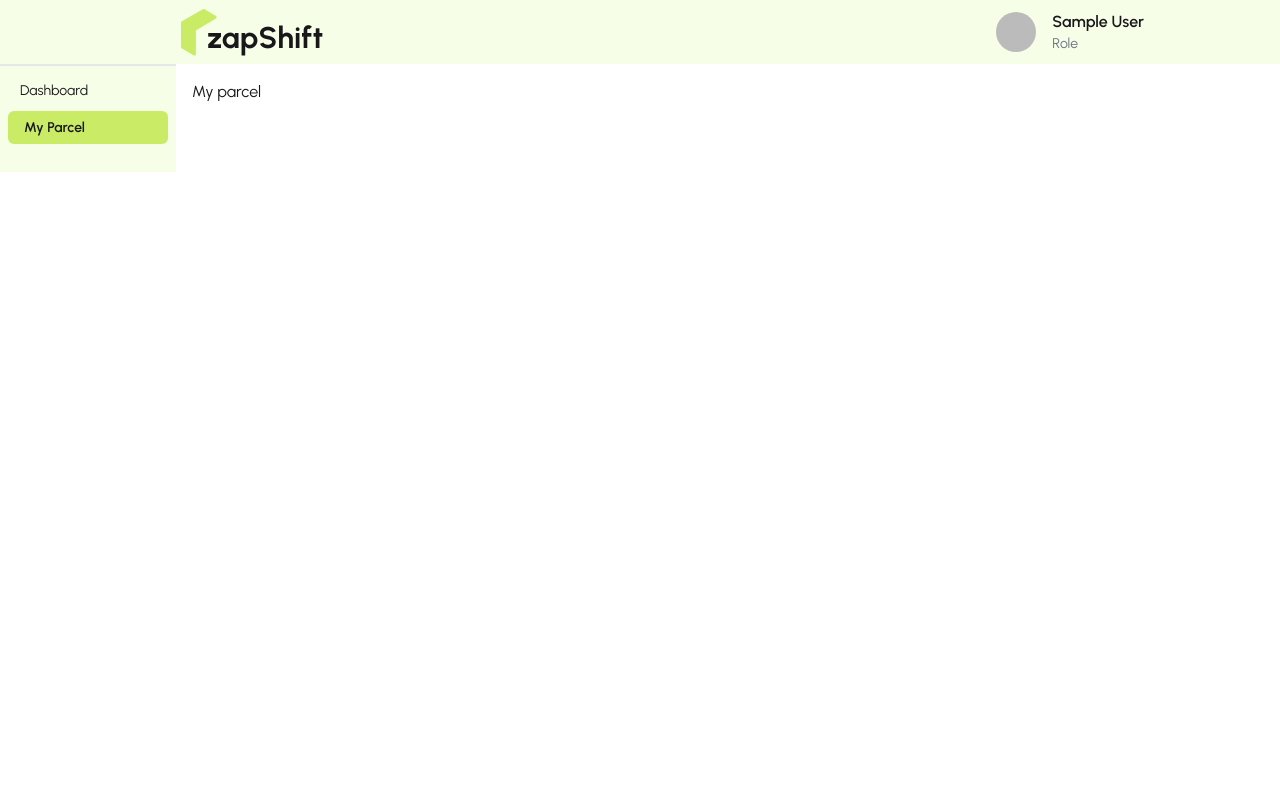
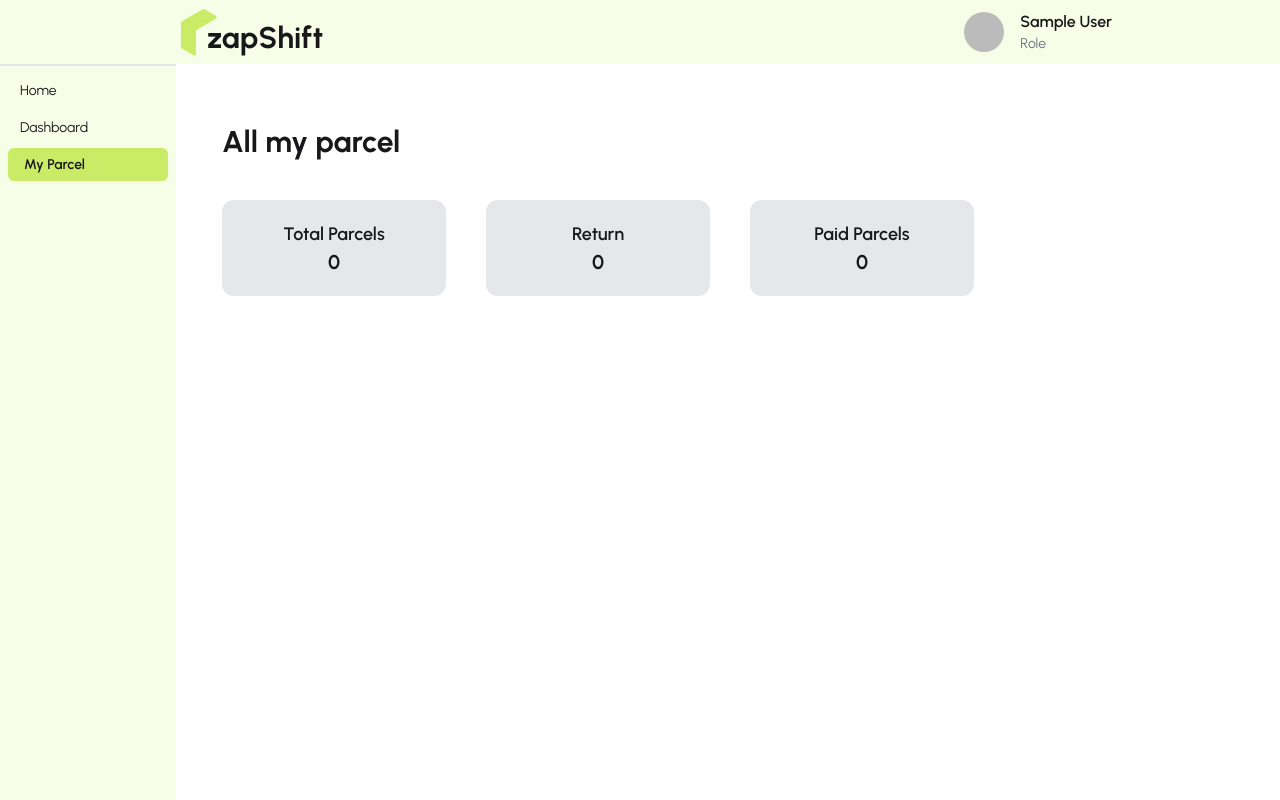
Before and after one commit to lijanahmmed/Zap-Shift-Client, a React (Vite) app: page /my-parcel in a window 1280 px wide. Built offline with nearby package versions, Linux system fonts and the light colour scheme; no server answers; sample sign-in values are in the browser's storage.

Commit message:
added my parcel and install tanstack-query

```diff
--- a/package.json
+++ b/package.json
@@ -11,6 +11,7 @@
   },
   "dependencies": {
     "@tailwindcss/vite": "^4.1.17",
+    "@tanstack/react-query": "^5.90.16",
     "axios": "^1.13.2",
     "firebase": "^12.7.0",
     "leaflet": "^1.9.4",
--- a/src/layouts/DashboardLayout.jsx
+++ b/src/layouts/DashboardLayout.jsx
@@ -7,6 +7,16 @@ const DashboardLayout = () => {
   const { user } = useAuth();
   const links = (
     <>
+      <li>
+        <NavLink
+          to="/"
+          className={({ isActive }) =>
+            isActive ? "bg-primary px-4 font-semibold rounded-md" : "hover:bg-primary"
+          }
+        >
+          Home
+        </NavLink>
+      </li>
       <li>
         <NavLink
           to="/dashboard"
@@ -34,7 +44,7 @@ const DashboardLayout = () => {
     <div className="drawer lg:drawer-open">
       <input id="my-drawer-4" type="checkbox" className="drawer-toggle" />
       <div className="drawer-content">
-        <nav className="navbar w-full bg-lime-50">
+        <nav className="navbar w-full bg-lime-50 py-2">
           <label
             htmlFor="my-drawer-4"
             aria-label="open sidebar"
@@ -61,7 +71,7 @@ const DashboardLayout = () => {
                 <Logo></Logo>
               </Link>
             </div>
-            <div className="flex items-center gap-4 mr-10 lg:mr-32">
+            <div className="flex items-center gap-4 mr-10 lg:mr-40">
               <div>
                 <img className="w-10 rounded-full" src={user.photoURL} alt="" />
               </div>
@@ -73,7 +83,7 @@ const DashboardLayout = () => {
           </div>
         </nav>
 
-        <div className="p-4">
+        <div className="w-11/12 mx-auto mt-15">
           <Outlet></Outlet>
         </div>
       </div>
@@ -84,7 +94,7 @@ const DashboardLayout = () => {
           aria-label="close sidebar"
           className="drawer-overlay"
         ></label>
-        <div className="flex flex-col items-start bg-lime-50 w-44 mt-16 pt-2 pb-5 lg:mt-0 lg:pt-16">
+        <div className="min-h-full flex flex-col items-start bg-lime-50 w-44 mt-16 pt-2 pb-5 lg:mt-0 lg:pt-16">
           <div className="border border-gray-200 w-full hidden lg:block"></div>
           <ul className="menu w-full grow space-y-1">{links}</ul>
         </div>
--- a/src/main.jsx
+++ b/src/main.jsx
@@ -5,12 +5,17 @@ import "./index.css";
 import { router } from "./routes/router.jsx";
 import AuthProvider from "./Context/AuthContext/AuthProvider.jsx";
 import { ToastContainer } from "react-toastify";
+import { QueryClient, QueryClientProvider } from "@tanstack/react-query";
+
+const queryClient = new QueryClient();
 
 createRoot(document.getElementById("root")).render(
   <StrictMode>
-    <AuthProvider>
-      <RouterProvider router={router}></RouterProvider>
-      <ToastContainer></ToastContainer>
-    </AuthProvider>
+    <QueryClientProvider client={queryClient}>
+      <AuthProvider>
+        <RouterProvider router={router}></RouterProvider>
+        <ToastContainer></ToastContainer>
+      </AuthProvider>
+    </QueryClientProvider>
   </StrictMode>
 );
--- a/src/pages/Dashboard/MyParcel/Myparcel.jsx
+++ b/src/pages/Dashboard/MyParcel/Myparcel.jsx
@@ -1,11 +1,38 @@
-import React from 'react';
+import { useQuery } from "@tanstack/react-query";
+import React from "react";
+import useAuth from "../../../Hook/useAuth";
+import useAxiosSecure from "../../../Hook/useAxiosSecure";
 
-const Myparcel = () => {
-    return (
-        <div>
-            My parcel
+const MyParcel = () => {
+  const { user } = useAuth();
+  const axiosSecure = useAxiosSecure();
+  const { data: parcels = [] } = useQuery({
+    queryKey: ["myParcel", user?.email],
+    queryFn: async () => {
+      const res = await axiosSecure.get(`/parcels?email=${user?.email}`);
+      return res.data;
+    },
+  });
+
+  return (
+    <div>
+      <h2 className="text-3xl font-bold">All my parcel</h2>
+      <div className="flex flex-col md:flex-row md:gap-10">
+        <div className="px-10 py-5 bg-gray-200 rounded-xl text-center mt-10 w-full md:w-56">
+          <h4 className="text-lg font-semibold">Total Parcels</h4>
+          <p className="text-xl font-bold">{parcels.length}</p>
         </div>
-    );
+        <div className="px-10 py-5 bg-gray-200 rounded-xl text-center mt-10 w-full md:w-56">
+          <h4 className="text-lg font-semibold">Return</h4>
+          <p className="text-xl font-bold">0</p>
+        </div>
+        <div className="px-10 py-5 bg-gray-200 rounded-xl text-center mt-10 w-full md:w-56">
+          <h4 className="text-lg font-semibold">Paid Parcels</h4>
+          <p className="text-xl font-bold">0</p>
+        </div>
+      </div>
+    </div>
+  );
 };
 
-export default Myparcel;
+export default MyParcel;
--- a/src/pages/SendParcel/SendParcel.jsx
+++ b/src/pages/SendParcel/SendParcel.jsx
@@ -10,7 +10,7 @@ const SendParcel = () => {
     register,
     handleSubmit,
     control,
-    reset,
+    // reset,
     formState: { errors },
   } = useForm();
   const { user } = useAuth();
@@ -68,7 +68,7 @@ const SendParcel = () => {
         });
       }
     });
-    reset();
+    // reset();
   };
 
   return (
--- a/src/pages/Shared/NavBar/NavBar.jsx
+++ b/src/pages/Shared/NavBar/NavBar.jsx
@@ -37,6 +37,16 @@ const NavBar = () => {
           }
         >
           Send parcel
+        </NavLink>
+      </li>
+      <li>
+        <NavLink
+          to="/dashboard"
+          className={({ isActive }) =>
+            isActive ? "bg-primary px-4 font-semibold rounded-3xl" : ""
+          }
+        >
+          Dashboard
         </NavLink>
       </li>
       <li>
--- a/src/routes/router.jsx
+++ b/src/routes/router.jsx
@@ -16,7 +16,7 @@ import BeARider from "../pages/BeARider/BeARider";
 import SendParcel from "../pages/SendParcel/SendParcel";
 import DashboardLayout from "../layouts/DashboardLayout";
 import Dashboard from "../pages/Dashboard/Dashboard/Dashboard";
-import Myparcel from "../pages/Dashboard/MyParcel/Myparcel";
+import MyParcel from "../pages/Dashboard/MyParcel/MyParcel";
 
 export const router = createBrowserRouter([
   {
@@ -110,7 +110,7 @@ export const router = createBrowserRouter([
       },
       {
         path: "/my-parcel",
-        Component: Myparcel,
+        Component: MyParcel,
       },
     ],
   },
```
Also changed, not shown: 1 other file (tests, documents, lock files or other folders).
